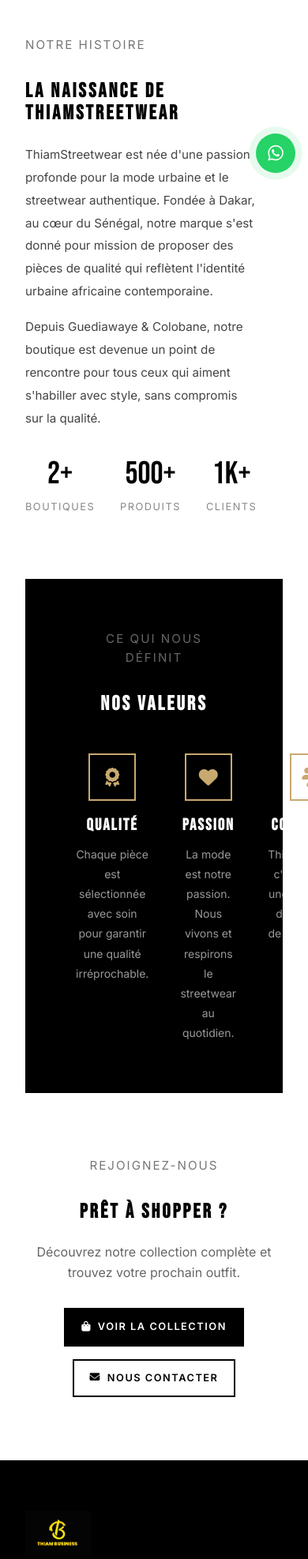
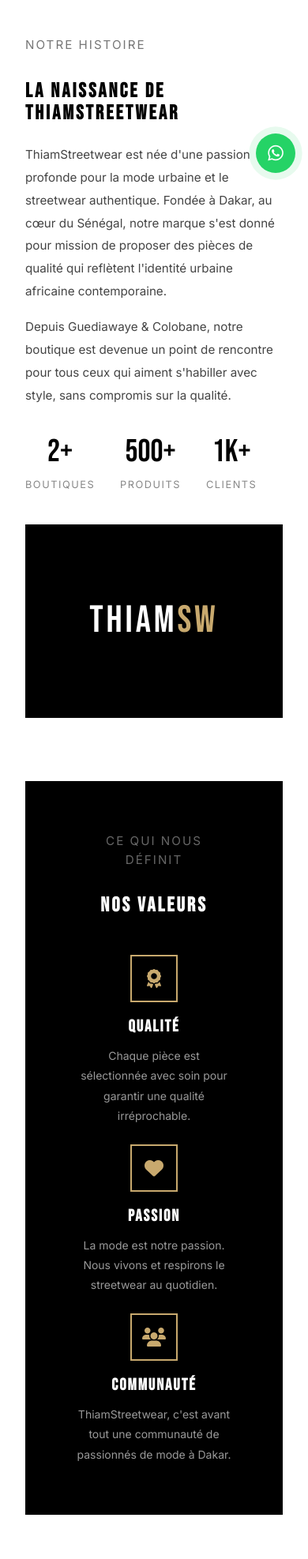
Before and after one commit to Champi7c/BOUTIK, a Django app: page /a-propos/ in a window 390 px wide; the page is wider, and only the part inside the window is pictured. Shown: the part 605-2579 px from the top of that part at 79% size. Run offline with Django 4.2, Linux system fonts and the light colour scheme; data that the repository does not hold is empty.

Commit message:
Fix mobile responsiveness: replace inline grids with CSS classes
Replace all hardcoded display:grid inline styles with responsive
CSS classes (profile-grid, form-grid-2, wishlist-grid) across
profile, register, contact, confirmation, product_detail templates.
Add page-scoped about-story / about-values-grid classes in about.html.

Co-Authored-By: Claude Sonnet 4.6 <noreply@anthropic.com>

```diff
--- a/templates/accounts/profile.html
+++ b/templates/accounts/profile.html
@@ -13,7 +13,7 @@
 </div>
 
 <div class="container" style="padding:3rem 2rem 5rem">
-  <div style="display:grid;grid-template-columns:280px 1fr;gap:3rem;align-items:start">
+  <div class="profile-grid" style="align-items:start">
 
     <!-- SIDEBAR -->
     <div>
@@ -63,7 +63,7 @@
         </h2>
         <form method="POST" enctype="multipart/form-data">
           {% csrf_token %}
-          <div style="display:grid;grid-template-columns:1fr 1fr;gap:1rem">
+          <div class="form-grid-2">
             <div class="form-group">
               <label class="form-label">Prénom</label>
               <input type="text" name="first_name" class="form-control" value="{{ user.first_name }}">
@@ -135,7 +135,7 @@
         <h2 style="font-family:var(--font-title);font-size:1.5rem;letter-spacing:2px;margin-bottom:1.5rem;padding-bottom:.75rem;border-bottom:1px solid var(--gray-border)">
           MES FAVORIS
         </h2>
-        <div style="display:grid;grid-template-columns:repeat(4,1fr);gap:1rem">
+        <div class="wishlist-grid">
           {% for item in wishlist %}
           <a href="{{ item.product.get_absolute_url }}" style="display:block">
             <div style="aspect-ratio:3/4;overflow:hidden;background:var(--gray-light)">
--- a/templates/accounts/register.html
+++ b/templates/accounts/register.html
@@ -14,7 +14,7 @@
     <form method="POST">
       {% csrf_token %}
 
-      <div style="display:grid;grid-template-columns:1fr 1fr;gap:1rem">
+      <div class="form-grid-2">
         <div class="form-group">
           <label class="form-label">Prénom</label>
           <input type="text" name="first_name" class="form-control" placeholder="Prénom">
--- a/templates/orders/confirmation.html
+++ b/templates/orders/confirmation.html
@@ -67,7 +67,7 @@
   </div>
 
   <!-- Infos livraison -->
-  <div style="display:grid;grid-template-columns:1fr 1fr;gap:1rem;margin-bottom:2rem">
+  <div class="form-grid-2" style="margin-bottom:2rem">
     <div style="border:1px solid var(--gray-border);padding:1.25rem">
       <div style="font-size:.75rem;font-weight:700;letter-spacing:1.5px;text-transform:uppercase;margin-bottom:.75rem;color:#888">
         Livraison
--- a/templates/pages/about.html
+++ b/templates/pages/about.html
@@ -2,6 +2,20 @@
 {% load static %}
 
 {% block title %}À Propos — ThiamStreetwear{% endblock %}
+
+{% block extra_css %}
+<style>
+.about-story { display:grid; grid-template-columns:1fr 1fr; gap:5rem; align-items:center; margin-bottom:5rem; }
+.about-values-grid { display:grid; grid-template-columns:repeat(3,1fr); gap:2.5rem; }
+@media (max-width:900px) {
+  .about-story { grid-template-columns:1fr; gap:2.5rem; }
+  .about-values-grid { grid-template-columns:1fr 1fr; gap:1.5rem; }
+}
+@media (max-width:600px) {
+  .about-values-grid { grid-template-columns:1fr; }
+}
+</style>
+{% endblock %}
 
 {% block content %}
 
@@ -20,7 +34,7 @@
 <div class="container" style="padding:5rem 2rem">
 
   <!-- HISTOIRE -->
-  <div style="display:grid;grid-template-columns:1fr 1fr;gap:5rem;align-items:center;margin-bottom:5rem">
+  <div class="about-story">
     <div>
       <div class="section-subtitle">Notre Histoire</div>
       <h2 class="section-title" style="margin-bottom:1.5rem">La Naissance de ThiamStreetwear</h2>
@@ -59,7 +73,7 @@
   <div style="background:var(--black);color:white;padding:4rem;margin-bottom:5rem;text-align:center">
     <div class="section-subtitle" style="color:rgba(255,255,255,.4)">Ce qui nous définit</div>
     <h2 class="section-title" style="color:white;margin-bottom:3rem">Nos Valeurs</h2>
-    <div style="display:grid;grid-template-columns:repeat(3,1fr);gap:2.5rem">
+    <div class="about-values-grid">
       <div>
         <div style="width:60px;height:60px;border:2px solid var(--accent);display:flex;align-items:center;justify-content:center;margin:0 auto 1.25rem;font-size:1.5rem;color:var(--accent)">
           <i class="fas fa-award"></i>
--- a/templates/pages/contact.html
+++ b/templates/pages/contact.html
@@ -90,7 +90,7 @@
       <form method="POST" style="background:#fafafa;padding:2.5rem;border:1px solid #eee">
         {% csrf_token %}
 
-        <div style="display:grid;grid-template-columns:1fr 1fr;gap:1rem">
+        <div class="form-grid-2">
           <div class="form-group">
             <label class="form-label">Prénom *</label>
             <input type="text" name="prenom" class="form-control" placeholder="Votre prénom" required>
--- a/templates/store/product_detail.html
+++ b/templates/store/product_detail.html
@@ -204,7 +204,7 @@
     <h2 class="section-title" style="margin-bottom:.5rem">Avis Clients</h2>
     <p class="section-subtitle">{{ reviews|length }} avis pour ce produit</p>
 
-    <div style="display:grid;grid-template-columns:1fr 1fr;gap:3rem;align-items:start">
+    <div class="form-grid-2" style="gap:3rem;align-items:start">
 
       <!-- Liste des avis -->
       <div>
```
